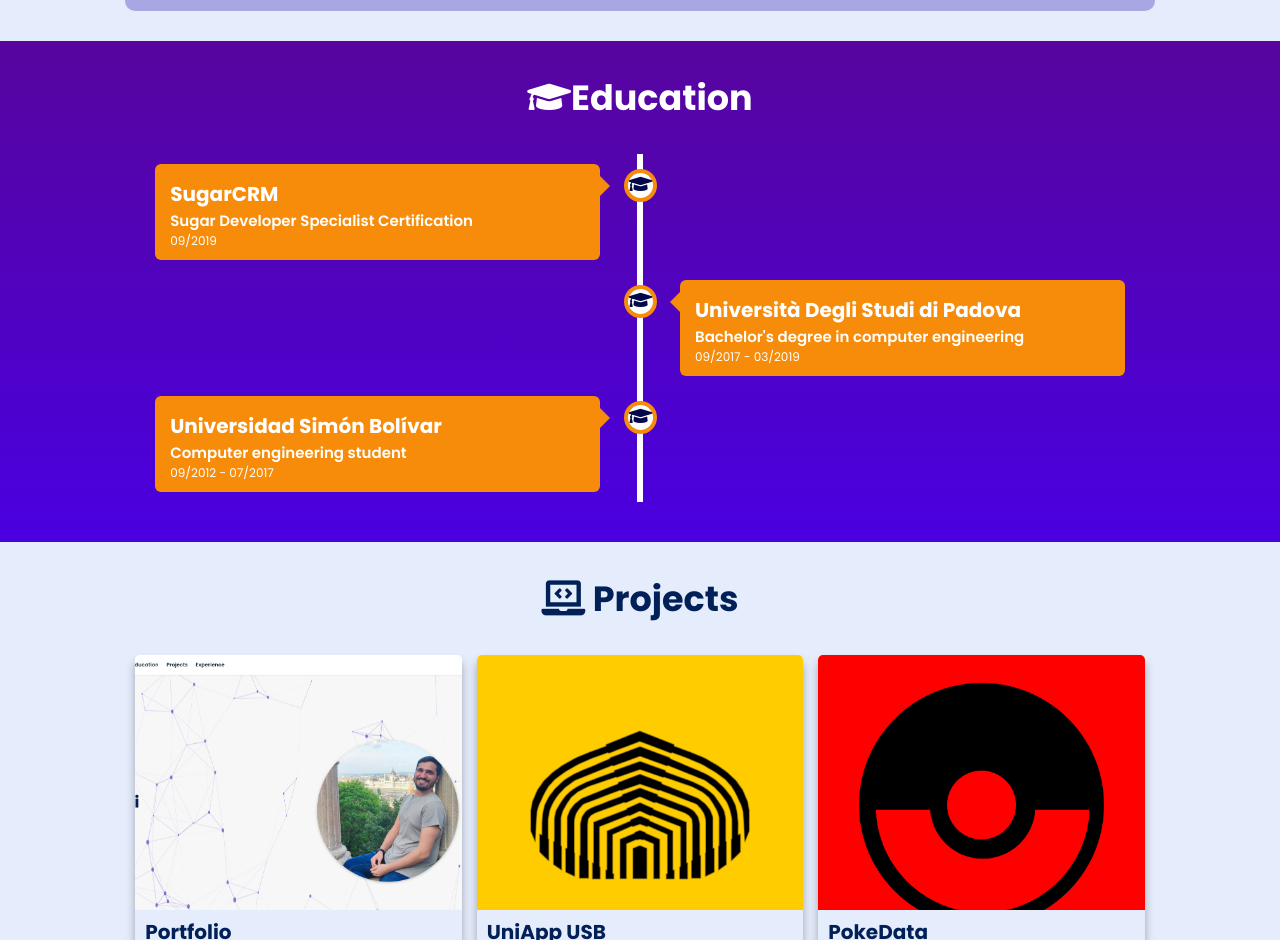
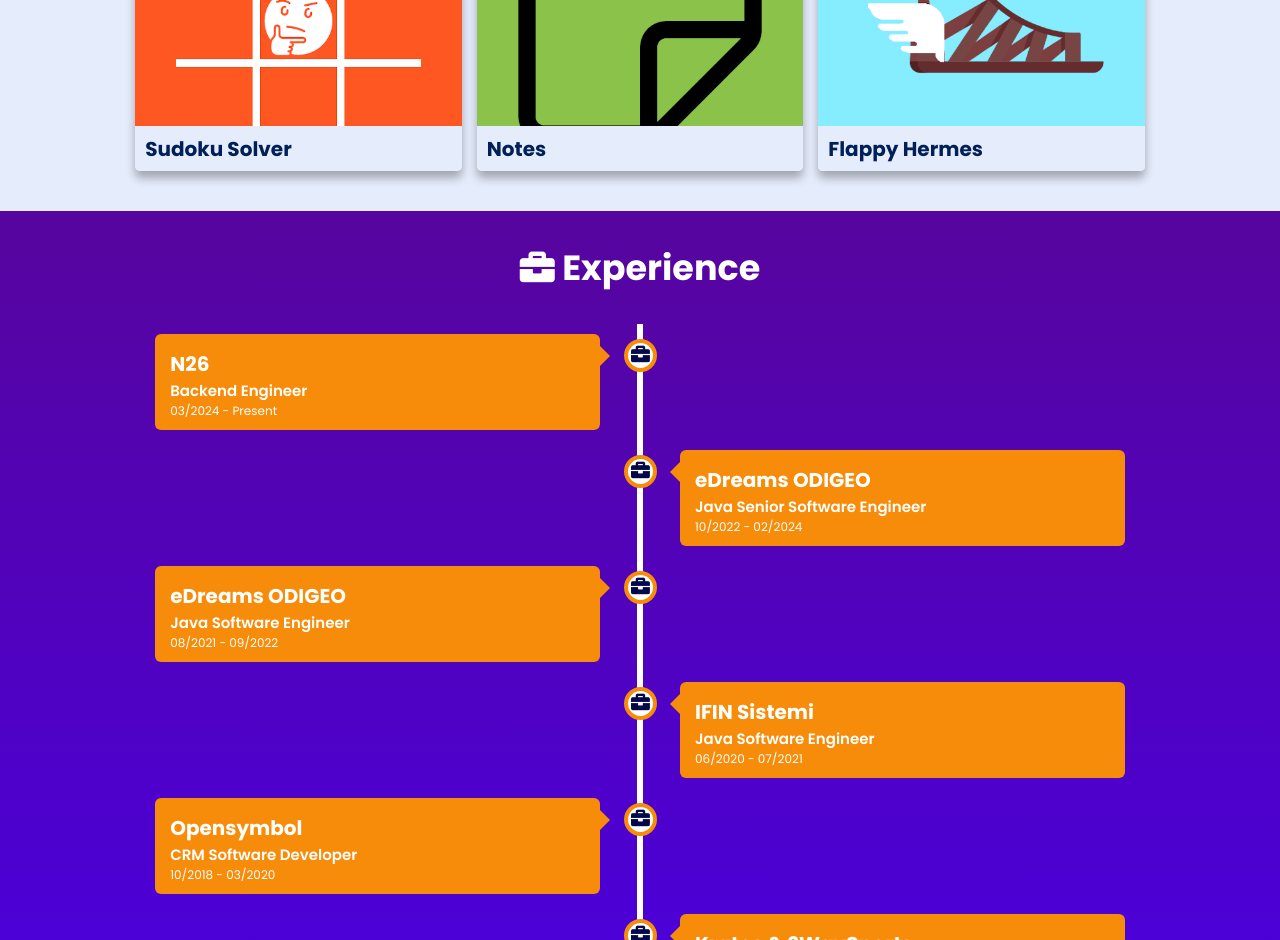
Before and after one commit to giannimanilia/giannimanilia.github.io, a React (Create React App) app: page / in a window 1280 px wide. Shown: the part 1860-2800 px from the top of the page. Built offline with nearby package versions, Linux system fonts and the light colour scheme.

Commit message:
Update experiences and rearrange sections

```diff
--- a/src/App.js
+++ b/src/App.js
@@ -110,10 +110,10 @@
                 }}
             />
       <About/>
+      <Projects projectsJson={projectsJson}/>
+      <Experience/>
       <Skills/>
       <Education/>
-      <Projects projectsJson={projectsJson}/>
-      <Experience/>
       <Footer/>
     </div>
   );
--- a/src/components/About.js
+++ b/src/components/About.js
@@ -15,7 +15,7 @@
 
               <div className="content">
                   <h2>Gianni Antonio Manilia</h2>
-                  <h3>Java Software Engineer</h3>
+                  <h3>Backend Engineer</h3>
                   <p>I’m a computer engineer with a strong passion for software development. I always keep in mind the customer while
                       designing and implementing optimized, clean and testable solutions. Both from a professional and personal point of view,
                       I'm always looking forward to continuing learning and improving.</p>
--- a/src/components/Experience.js
+++ b/src/components/Experience.js
@@ -8,6 +8,29 @@
           <h2 className="heading"><i className="fas fa-briefcase"></i> Experience</h2>
 
           <div className="timeline">
+              <div className="container left">
+                  <div className="content">
+                      <div className="tag">
+                          <h2>N26</h2>
+                      </div>
+                      <div className="desc">
+                          <h3>Backend Engineer</h3>
+                          <p>03/2024 - Present</p>
+                      </div>
+                  </div>
+              </div>
+
+              <div className="container right">
+                  <div className="content">
+                      <div className="tag">
+                          <h2>eDreams ODIGEO</h2>
+                      </div>
+                      <div className="desc">
+                          <h3>Java Senior Software Engineer</h3>
+                          <p>10/2022 - 02/2024</p>
+                      </div>
+                  </div>
+              </div>
 
               <div className="container left">
                   <div className="content">
@@ -16,7 +39,7 @@
                       </div>
                       <div className="desc">
                           <h3>Java Software Engineer</h3>
-                          <p>08/2021 - Present</p>
+                          <p>08/2021 - 09/2022</p>
                       </div>
                   </div>
               </div>
@@ -48,10 +71,10 @@
               <div className="container right">
                   <div className="content">
                       <div className="tag">
-                          <h2>Junior Android Developer</h2>
+                          <h2>Kratos & 2WaySports</h2>
                       </div>
                       <div className="desc">
-                          <h3>Kratos & 2WaySports</h3>
+                          <h3>Junior Android Developer</h3>
                           <p>06/2017 - 08/2017</p>
                       </div>
                   </div>
--- a/src/components/Header.js
+++ b/src/components/Header.js
@@ -11,10 +11,10 @@
                     <ul>
                         <li><a className="active" href="/">Home</a></li>
                         <li><a href="#about">About</a></li>
+                        <li><a href="#projects">Projects</a></li>
+                        <li><a href="#experience">Experience</a></li>
                         <li><a href="#skills">Skills</a></li>
                         <li><a href="#education">Education</a></li>
-                        <li><a href="#projects">Projects</a></li>
-                        <li><a href="#experience">Experience</a></li>
                     </ul>
                 </nav>
             </header>
```
Also changed, not shown: 1 other file (tests, documents, lock files or other folders).
